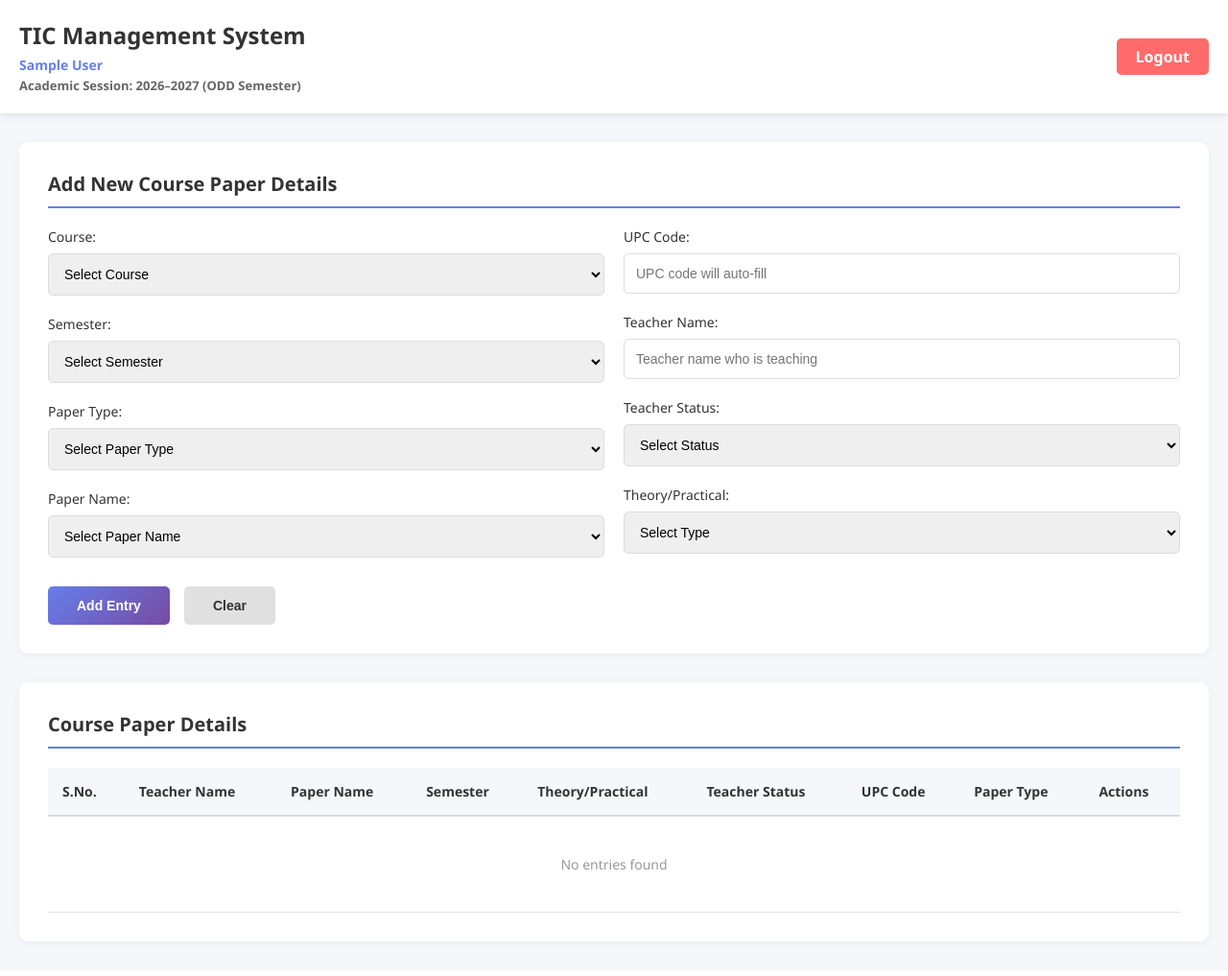
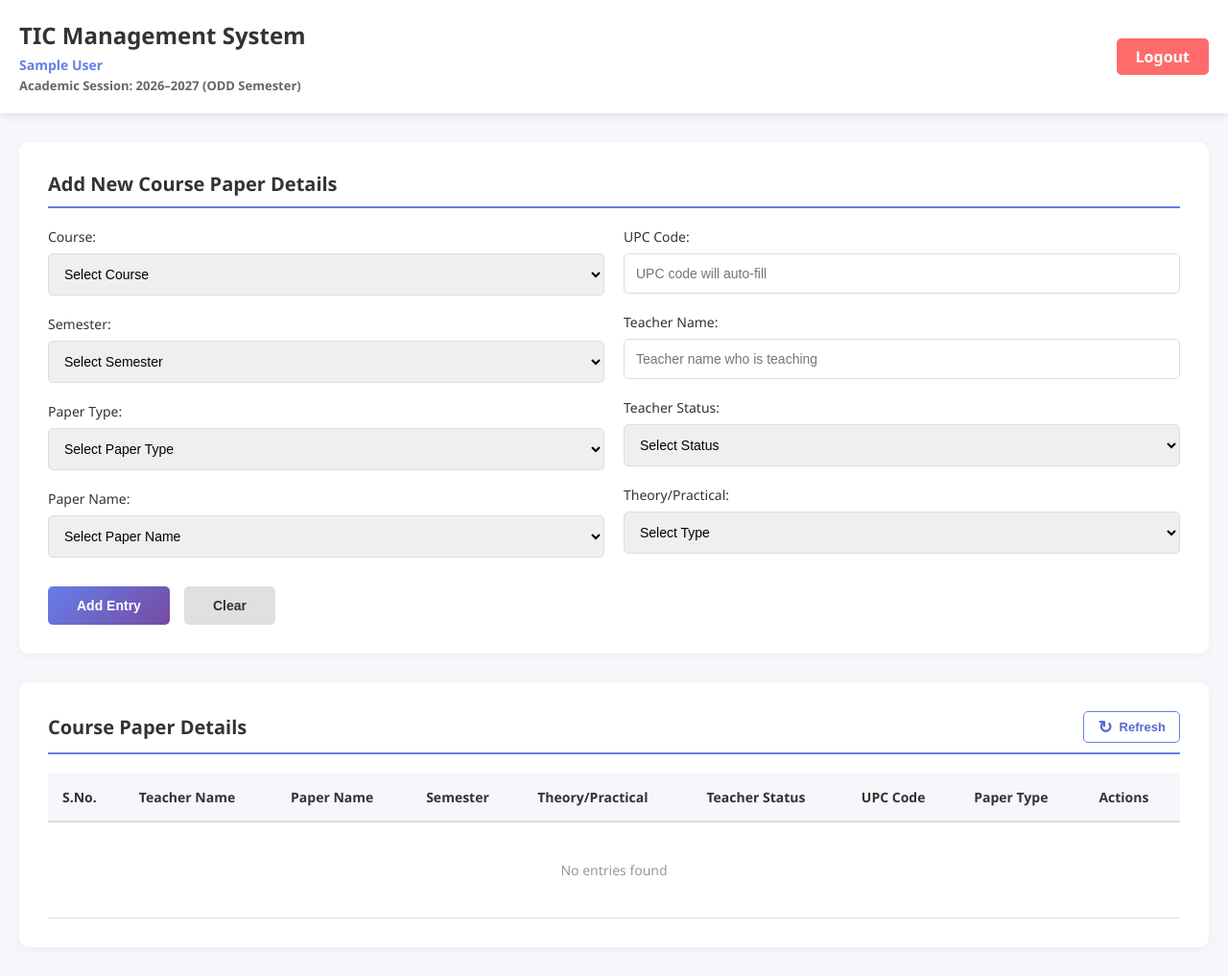
Before and after one commit to Sumit-k25/Du_Project_CS_Dept, a Flask app: page /dashboard in a window 1280 px wide. Shown: the whole page at 96% size. Before the commit the page ends 986 px from the top, so only its background shows below. Run offline with Flask 3, Linux system fonts and the light colour scheme; the visitor is signed in with stand-in values (Sample User, id 1); data that the repository does not hold is empty.

Commit message:
Add course paper details refresh button

```diff
--- a/tic_login_app/static/css/style.css
+++ b/tic_login_app/static/css/style.css
@@ -395,10 +395,52 @@ body {
 
 .grid-section h3 {
     color: #333;
-    margin-bottom: 20px;
+    margin: 0;
     font-size: 20px;
+}
+
+.grid-heading {
+    display: flex;
+    justify-content: space-between;
+    align-items: center;
     border-bottom: 2px solid #667eea;
     padding-bottom: 10px;
+    margin-bottom: 20px;
+}
+
+.btn-refresh {
+    display: inline-flex;
+    align-items: center;
+    gap: 7px;
+    padding: 8px 14px;
+    border: 1px solid #667eea;
+    border-radius: 5px;
+    background: #ffffff;
+    color: #5568d3;
+    cursor: pointer;
+    font-size: 13px;
+    font-weight: 600;
+    transition: background-color 0.2s, color 0.2s, transform 0.2s;
+}
+
+.btn-refresh span:first-child {
+    font-size: 18px;
+    line-height: 12px;
+}
+
+.btn-refresh:hover:not(:disabled) {
+    background: #667eea;
+    color: #ffffff;
+    transform: translateY(-1px);
+}
+
+.btn-refresh:disabled {
+    opacity: 0.7;
+    cursor: wait;
+}
+
+.btn-refresh.loading span:first-child {
+    animation: spin 0.8s linear infinite;
 }
 
 .grid-container {
--- a/tic_login_app/templates/dashboard.html
+++ b/tic_login_app/templates/dashboard.html
@@ -130,7 +130,13 @@
 
         <!-- Grid Section -->
         <div class="grid-section">
-            <h3>Course Paper Details</h3>
+            <div class="grid-heading">
+                <h3>Course Paper Details</h3>
+                <button type="button" id="refreshEntriesBtn" class="btn-refresh" onclick="refreshEntries()" title="Refresh course paper details" aria-label="Refresh course paper details">
+                    <span aria-hidden="true">&#8635;</span>
+                    <span>Refresh</span>
+                </button>
+            </div>
             <div class="grid-container">
                 <div id="entriesLoader" class="entries-loader" aria-live="polite" aria-label="Loading course paper details">
                     <div class="skeleton-table" aria-hidden="true">
@@ -622,6 +628,15 @@
         }
     }
 
+    async function refreshEntries() {
+        const refreshButton = document.getElementById('refreshEntriesBtn');
+        refreshButton.disabled = true;
+        refreshButton.classList.add('loading');
+        await loadEntries();
+        refreshButton.disabled = false;
+        refreshButton.classList.remove('loading');
+    }
+
     async function editEntry(entryId) {
         try {
             const response = await fetch(`/api/entries/{{ session.get('college_id') }}`);
```
